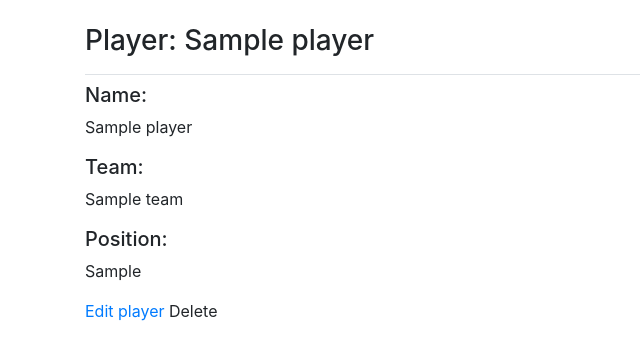
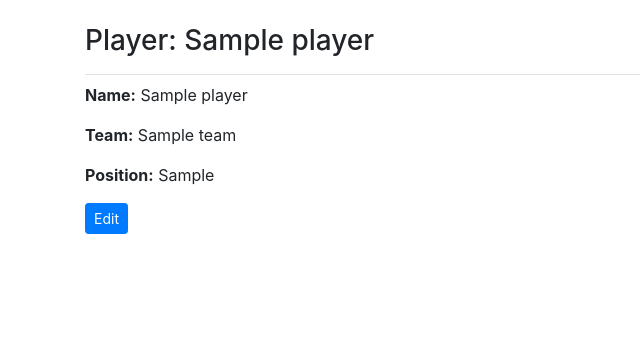
Before and after one commit to dalenledingham/NCAA-Django, a Django app: page /players/1/ in a window 1280 px wide. Shown: the part 58-418 px from the top of the page, without its empty margins (0-640 px from the left). Run offline with Django 3.2, Linux system fonts and the light colour scheme; a user stored in the database is signed in; tables that the repository leaves empty hold one stand-in row (values such as "Sample post"); some libraries are stand-ins or nearby versions.

Commit message:
Styled edit buttons

```diff
--- a/ncaa/forms.py
+++ b/ncaa/forms.py
@@ -20,4 +20,4 @@ class PlayerForm(forms.ModelForm):
   class Meta:
     model = Player
     fields = ['name','team','position']
-    labels = {'name': 'Name','position': 'Position'}
+    labels = {'name': 'Name','team': 'Team','position': 'Position'}
--- a/ncaa/templates/ncaa/conference.html
+++ b/ncaa/templates/ncaa/conference.html
@@ -22,7 +22,6 @@
   {% endfor %}
 
   <p>
-    <a href="{% url 'ncaa:edit_conference' conference.id %}">Edit conference</a>
-    Delete
+    <a href="{% url 'ncaa:edit_conference' conference.id %}" class="btn btn-sm btn-primary">Edit</a>
   </p>
 {% endblock content %}
--- a/ncaa/templates/ncaa/player.html
+++ b/ncaa/templates/ncaa/player.html
@@ -5,15 +5,11 @@
 {% endblock page_header %}
 
 {% block content %}
-  <h5>Name:</h5>
-  <p>{{ player.name }}</p>
-  <h5>Team:</h5>
-  <p>{{ player.team }}</p>
-  <h5>Position:</h5>
-  <p>{{ player.position }}</p>
+  <p><strong>Name:</strong> {{ player.name }}</p>
+  <p><strong>Team:</strong> {{ player.team }}</p>
+  <p><strong>Position:</strong> {{ player.position }}</p>
 
 <p>
-  <a href="{% url 'ncaa:edit_player' player.id %}">Edit player</a>
-  Delete
+  <a href="{% url 'ncaa:edit_player' player.id %}" class="btn btn-sm btn-primary">Edit</a>
 </p>
 {% endblock content %}
--- a/ncaa/templates/ncaa/team.html
+++ b/ncaa/templates/ncaa/team.html
@@ -22,7 +22,6 @@
   {% endfor %}
 
   <p>
-    <a href="{% url 'ncaa:edit_team' team.id %}">Edit team</a>
-    Delete
+    <a href="{% url 'ncaa:edit_team' team.id %}" class="btn btn-sm btn-primary">Edit</a>
   </p>
 {% endblock content %}
--- a/ncaa/views.py
+++ b/ncaa/views.py
@@ -178,3 +178,7 @@ def edit_player(request, player_id):
 
   context = {'player': player, 'form': form}
   return render(request, 'ncaa/edit_player.html', context)
+
+def delete_player(request, player_id):
+  """Delete an existing player"""
+  Player.objects.filter(id=player_id).delete()
```
Also changed, not shown: ncaa/templates/ncaa/edit_conference.html (+6 -4 lines), ncaa/templates/ncaa/edit_player.html (+6 -4 lines), ncaa/templates/ncaa/edit_team.html (+6 -4 lines).
